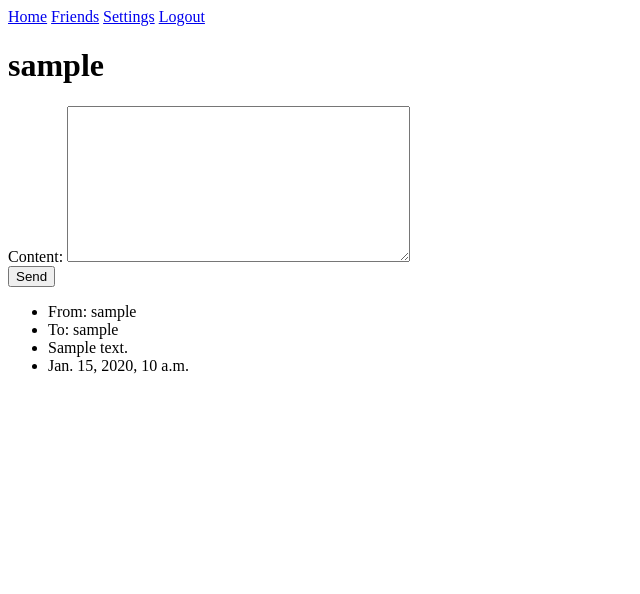
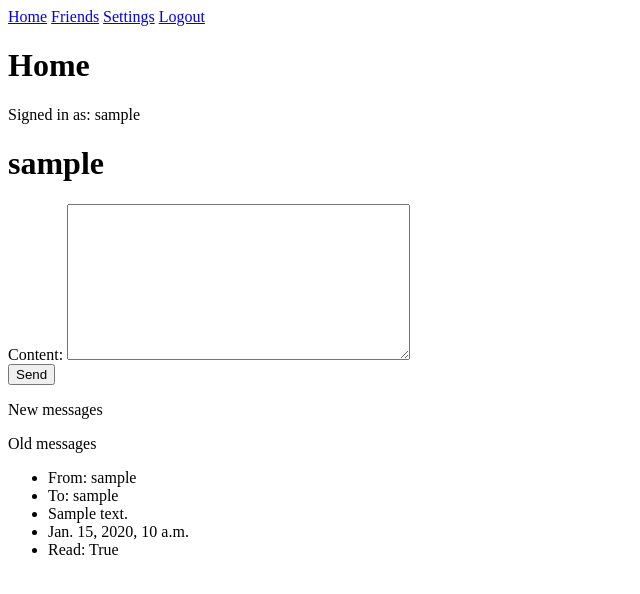
Before and after one commit to abmu/django-htmx-chat-app, a Django app: a page that uses chat/templates/chat/direct_message.html in a window 1280 px wide. Shown: the top 594 px of the page, without its empty margins (0-640 px from the left). Run offline with Django 5.2, Linux system fonts and the light colour scheme; a user stored in the database is signed in; tables that the repository leaves empty hold one stand-in row (values such as "Sample post").

Commit message:
Seperated direct messages into old and new/unread

```diff
--- a/chat/models.py
+++ b/chat/models.py
@@ -18,17 +18,33 @@ class Message(models.Model):
     )
     content = models.TextField()
     timestamp = models.DateTimeField(default=timezone.now)
+    read = models.BooleanField(default=False)
 
     def __str__(self):
         return self.content
 
     @classmethod
-    def get_messages(cls, user1, user2):
-        '''Returns all of the messages sent directly between two users'''
-        return cls.objects.filter(
-            models.Q(sender=user1, recipient=user2) |
-            models.Q(sender=user2, recipient=user1)
-        ).order_by('timestamp')
+    def get_messages(cls, request_user, other_user):
+        '''Returns the old and new unread messages sent directly between two users'''
+        all_messages = cls.objects.filter(
+            models.Q(sender=request_user, recipient=other_user) |
+            models.Q(sender=other_user, recipient=request_user)
+        ).order_by('-timestamp')
+
+        new_messages = all_messages.filter(recipient=request_user, read=False)
+        new_messages_pk = []
+        new_messages_list = []
+        for message in new_messages: # evaluate lazy queryset before the messages are updated
+            new_messages_pk.append(message.pk)
+            new_messages_list.append(message)
+        new_messages.update(read=True)
+
+        old_messages = all_messages.exclude(pk__in=new_messages_pk)
+
+        return {
+            'old': old_messages,
+            'new': new_messages_list
+        }
 
     @classmethod
     def get_recent_chats(cls, user):
--- a/chat/templates/chat/direct_message.html
+++ b/chat/templates/chat/direct_message.html
@@ -1,5 +1,5 @@
-{% extends 'chat/base.html' %}
-{% block content %}
+{% extends 'chat/home.html' %}
+{% block subcontent %}
     <h1>{{ recipient }}</h1>
     {% if not is_friends %}
         <p>You cannot message this user because they are not on your friends list</p>
@@ -9,12 +9,24 @@
         {{ form }}
         <button type="submit">Send</button>
     </form>
-    {% for message in all_messages %}
+    <p>New messages</p>
+    {% for message in all_messages.new %}
+    <ul>
+        <li>From: {{ message.sender }}</li>
+        <li>To: {{ message.recipient }}</li>
+        <li style="white-space: pre-wrap;">{{ message.content }}</li>
+        <li>{{ message.timestamp }}</li>
+        <li>Read: {{ message.read }}</li>
+    </ul>
+    {% endfor %}
+    <p>Old messages</p>
+    {% for message in all_messages.old %}
         <ul>
             <li>From: {{ message.sender }}</li>
             <li>To: {{ message.recipient }}</li>
             <li style="white-space: pre-wrap;">{{ message.content }}</li>
             <li>{{ message.timestamp }}</li>
+            <li>Read: {{ message.read }}</li>
         </ul>
     {% endfor %}
-{% endblock content %}
+{% endblock subcontent %}
--- a/chat/templates/chat/home.html
+++ b/chat/templates/chat/home.html
@@ -9,4 +9,7 @@
             <li>{{ chat.timestamp }}</li>
         </ul>
     {% endfor %}
+
+    {% block subcontent %}
+    {% endblock subcontent %}
 {% endblock content %}
```
Also changed, not shown: chat/migrations/0002_message_read.py (added).
